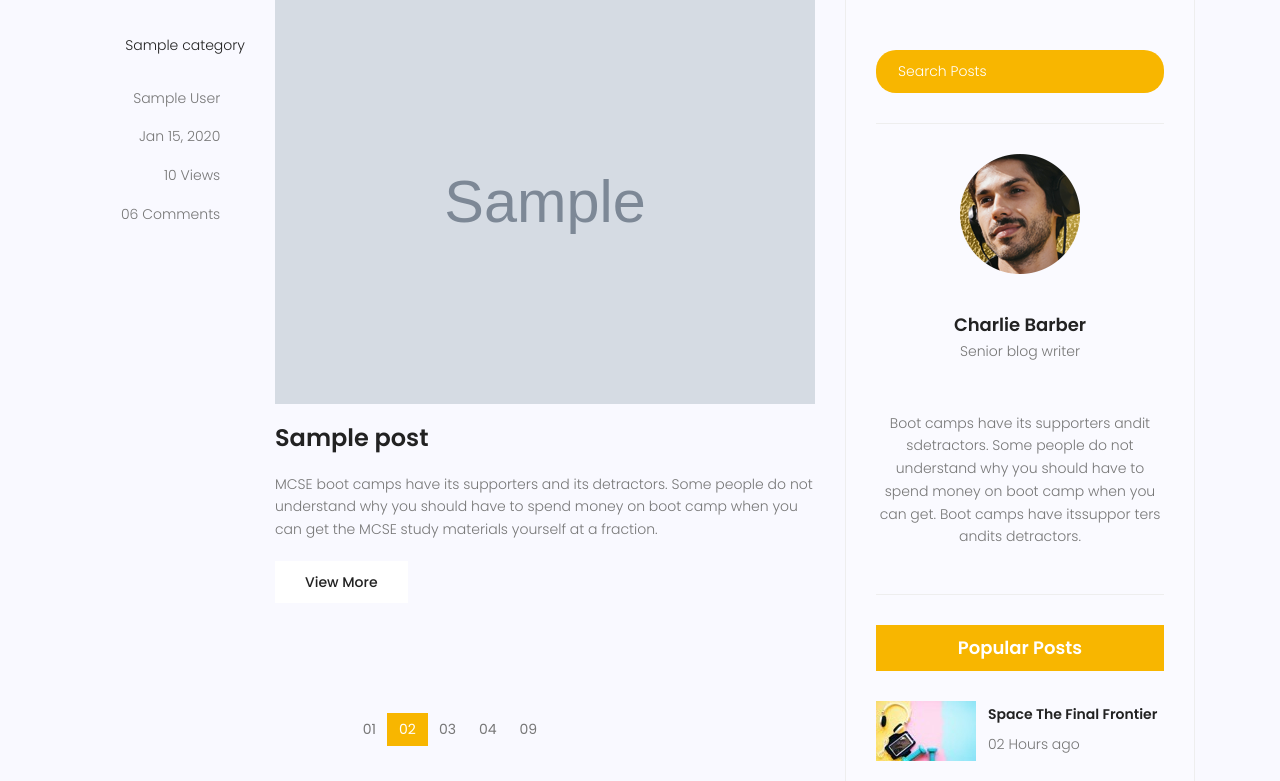
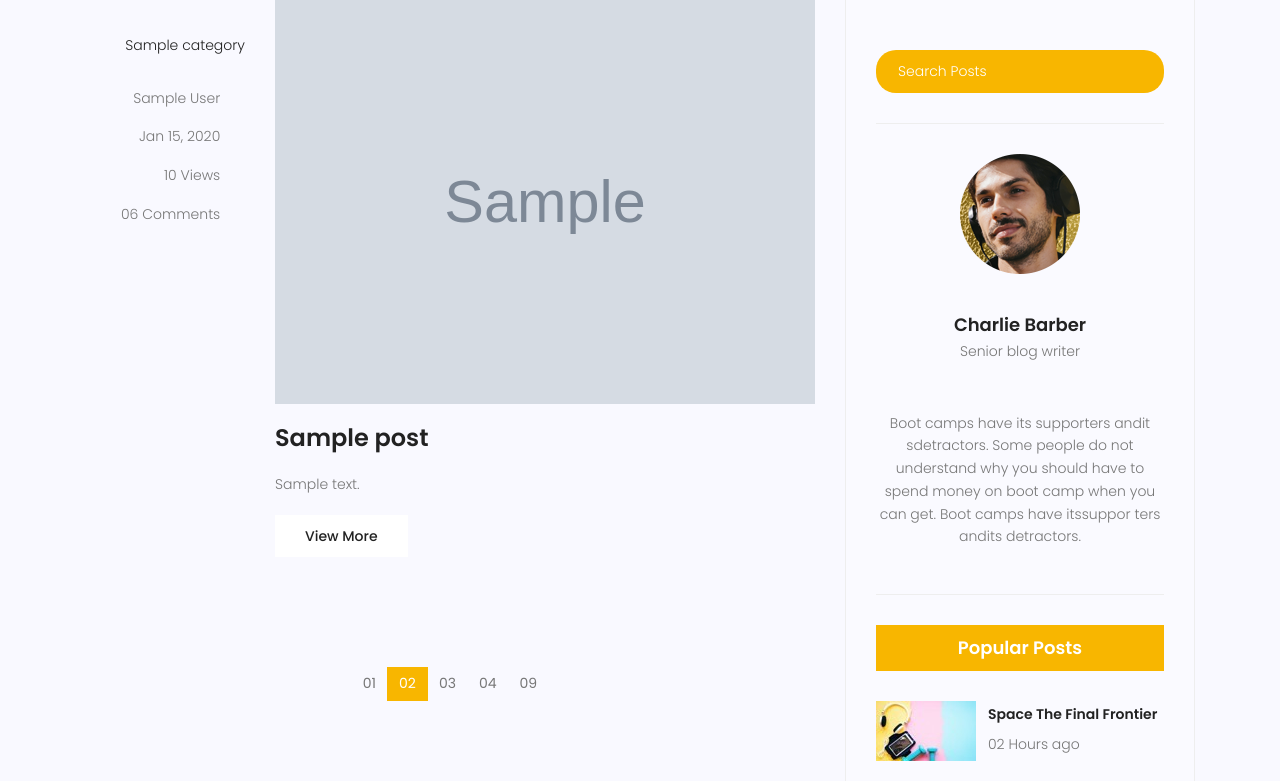
Before and after one commit to ghassemiali/ghassemi7-old, a Django app: page /blog/ in a window 1280 px wide. Shown: the part 1083-1864 px from the top of the page. Run offline with Django 3.2, Linux system fonts and the light colour scheme; tables that the repository leaves empty hold one stand-in row (values such as "Sample post"); grey boxes marked "Sample" are stand-in pictures; some libraries are stand-ins or nearby versions; some web fonts are replaced.

Commit message:
little change to show content in blog-home

```diff
--- a/templates/blog/blog-home.html
+++ b/templates/blog/blog-home.html
@@ -115,9 +115,7 @@
 							<h3>{{post.title}}</h3>
 						</a>
 						<p class="excert">
-							MCSE boot camps have its supporters and its detractors. Some people do not understand why
-							you should have to spend money on boot camp when you can get the MCSE study materials
-							yourself at a fraction.
+							{{post.content|truncatewords:2}}
 						</p>
 						<a href="{% url 'blog:blog-single' pid=post.id %}" class="primary-btn">View More</a>
 					</div>
```
